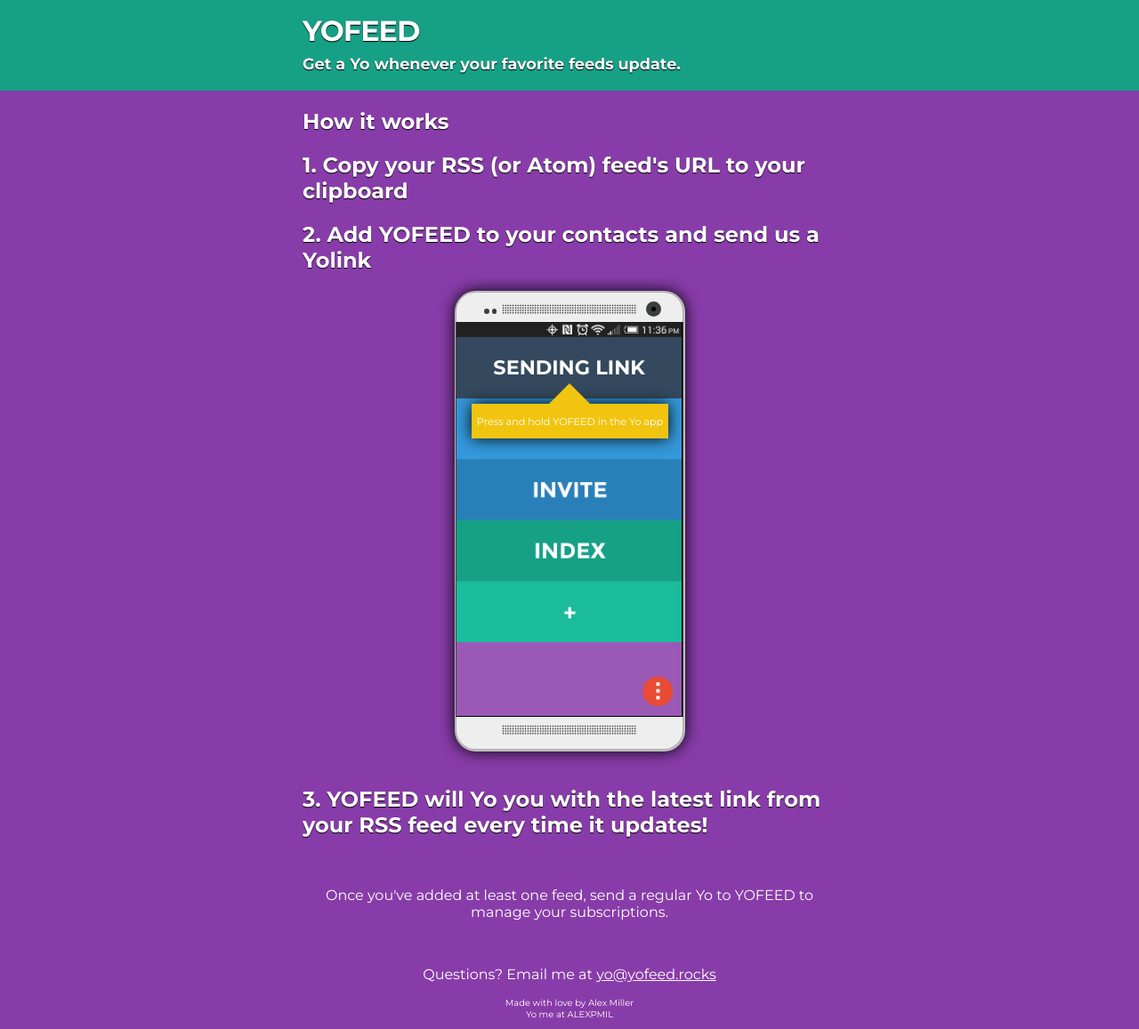
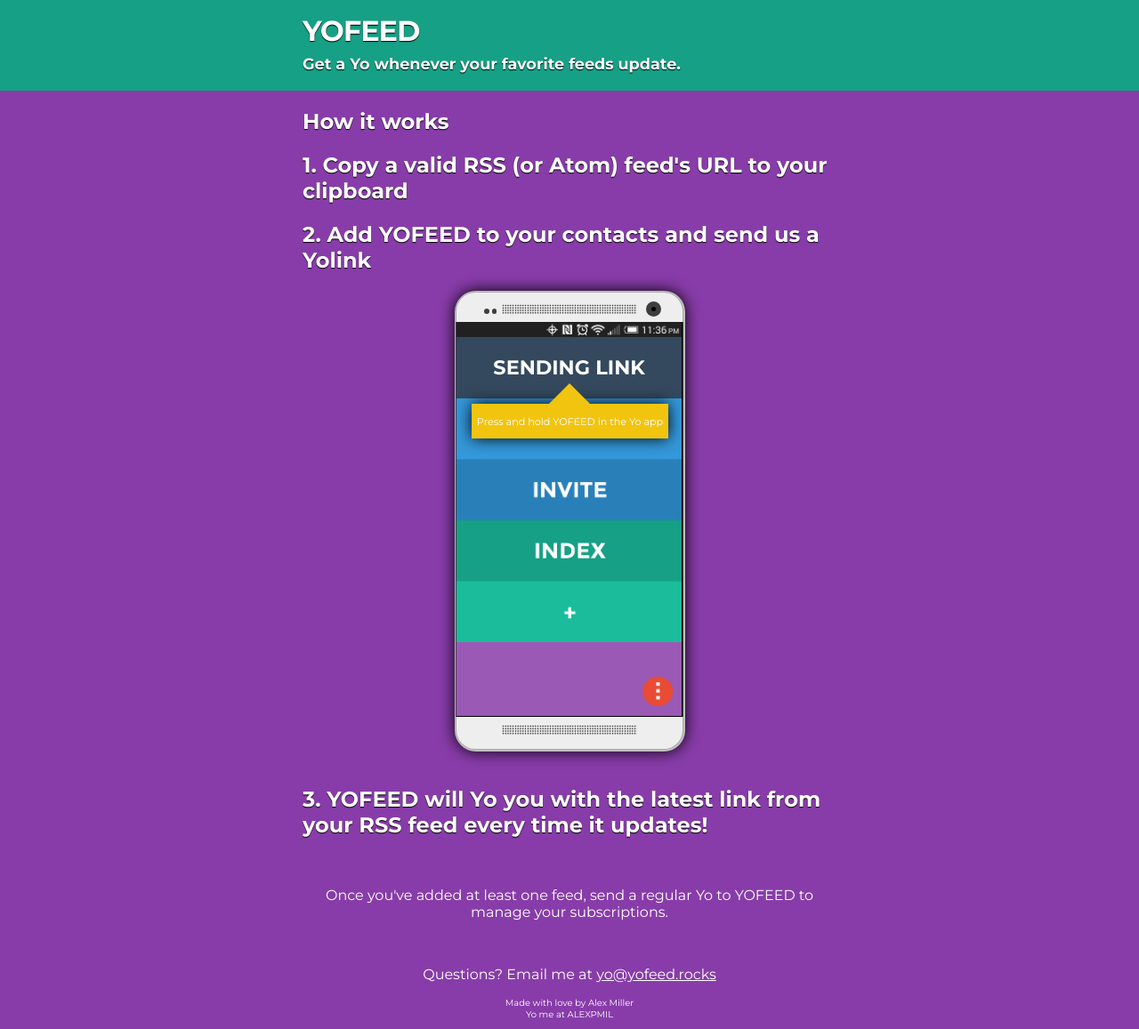
Before and after one commit to yofeed/yofeed.github.io, a Jekyll site: the page yo/index.html, which Jekyll copies as it is, in a window 1280 px wide. Shown: the whole page at 89% size. Built offline with Jekyll 4.4.1, drawn with Linux system fonts in a browser that asks for light colours; Markdown is read by kramdown in place of the engine named in the settings.

```diff
--- a/yo/index.html
+++ b/yo/index.html
@@ -233,7 +233,7 @@
         </div>
         <div class="contain">
             <h2>How it works</h2>
-            <h2>1. Copy your RSS (or Atom) feed's URL to your clipboard</h2>
+            <h2>1. Copy a valid RSS (or Atom) feed's URL to your clipboard</h2>
             <!--<p id="how">(How?)</p>
             <div id="clipboard-copy"><div id="copy-box"></div></div>-->
             <h2>2. Add YOFEED to your contacts and send us a Yolink</h2>
```
